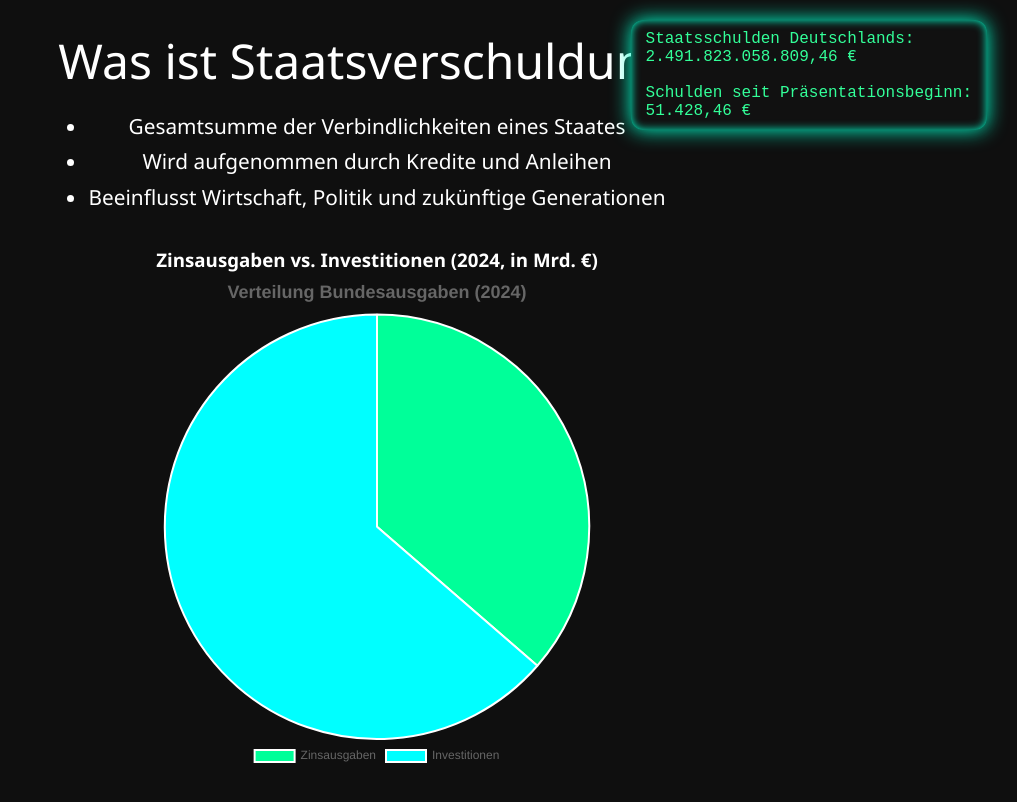
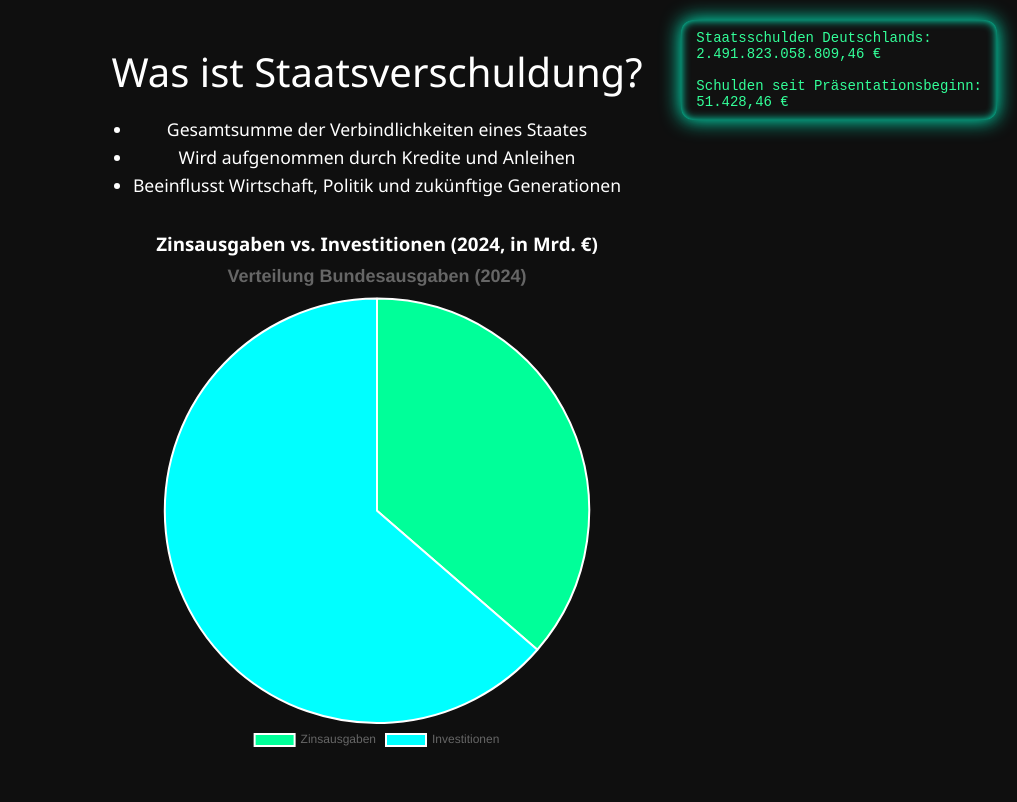
Before and after one commit to welzetim/praesentation-wr, a plain HTML site: page index.html in a window 1280 px wide. Shown: the whole page, without its empty margins (263-1280 px from the left). Drawn offline with nearby package versions, Linux system fonts and the light colour scheme.

Commit message:
style.css

```diff
--- a/style.css
+++ b/style.css
@@ -4,7 +4,11 @@
   box-sizing: border-box;
 }
 
-html, body {
+html {
+  font-size: 16px;
+}
+
+body {
   width: 100%;
   height: 100%;
   overflow: hidden;
@@ -15,7 +19,7 @@ html, body {
 
 .slide {
   width: 100vw;
-  height: 100vh;
+  min-height: 100vh;
   display: none;
   justify-content: center;
   align-items: center;
@@ -31,32 +35,32 @@ html, body {
 }
 
 .headline {
-  font-size: 3rem;
+  font-size: 2.5rem;
   margin-bottom: 1rem;
 }
 
 .text {
-  font-size: 1.3rem;
-  max-width: 800px;
-  line-height: 1.7;
+  font-size: 1.1rem;
+  max-width: 90%;
+  line-height: 1.6;
 }
 
 #counter-container {
   position: fixed;
   top: 20px;
-  right: 30px;
+  right: 20px;
   background: #111;
   color: #33ff99;
   padding: 10px 15px;
   border-radius: 12px;
   font-family: monospace;
-  font-size: 16px;
+  font-size: 14px;
   z-index: 999;
   box-shadow: 0 0 20px #00ffcc, 0 0 10px #00ffcc inset;
 }
 
 .chart-container {
-  width: 100%;
+  width: 90%;
   max-width: 500px;
   margin-top: 2rem;
 }
```
